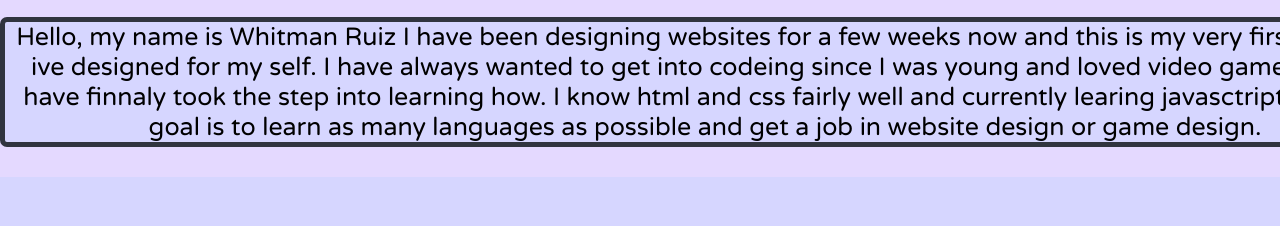
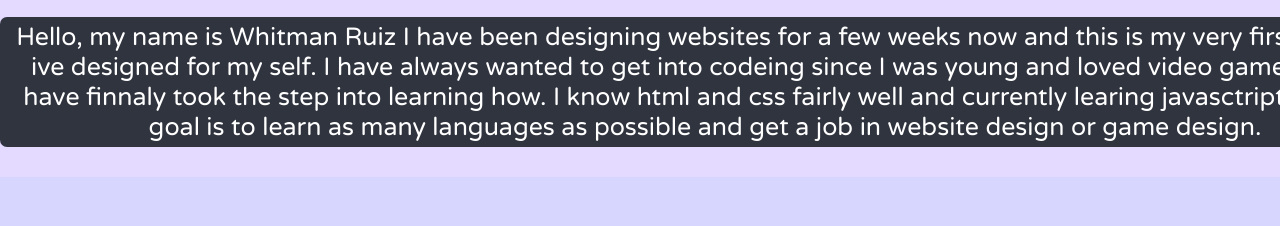
Before and after one commit to JRuzzle/MyWebsite, a plain HTML site: page index.html in a window 1280 px wide. Shown: the part 331-557 px from the top of the page. Drawn offline with Linux system fonts and the light colour scheme; a web font is replaced by a local one.

Commit message:
Update index.css

```diff
--- a/index.css
+++ b/index.css
@@ -47,8 +47,8 @@ html, body {
 
 #about-txt{
     border: 5px #30343F solid;
-    background-color: #D6D6FF;
-    color: black;
+    background-color: #30343F;
+    color: #ffffff;
     margin: 20px 30px 0px 30px;
     border-radius: 7px;
     width: 1400px;
```
